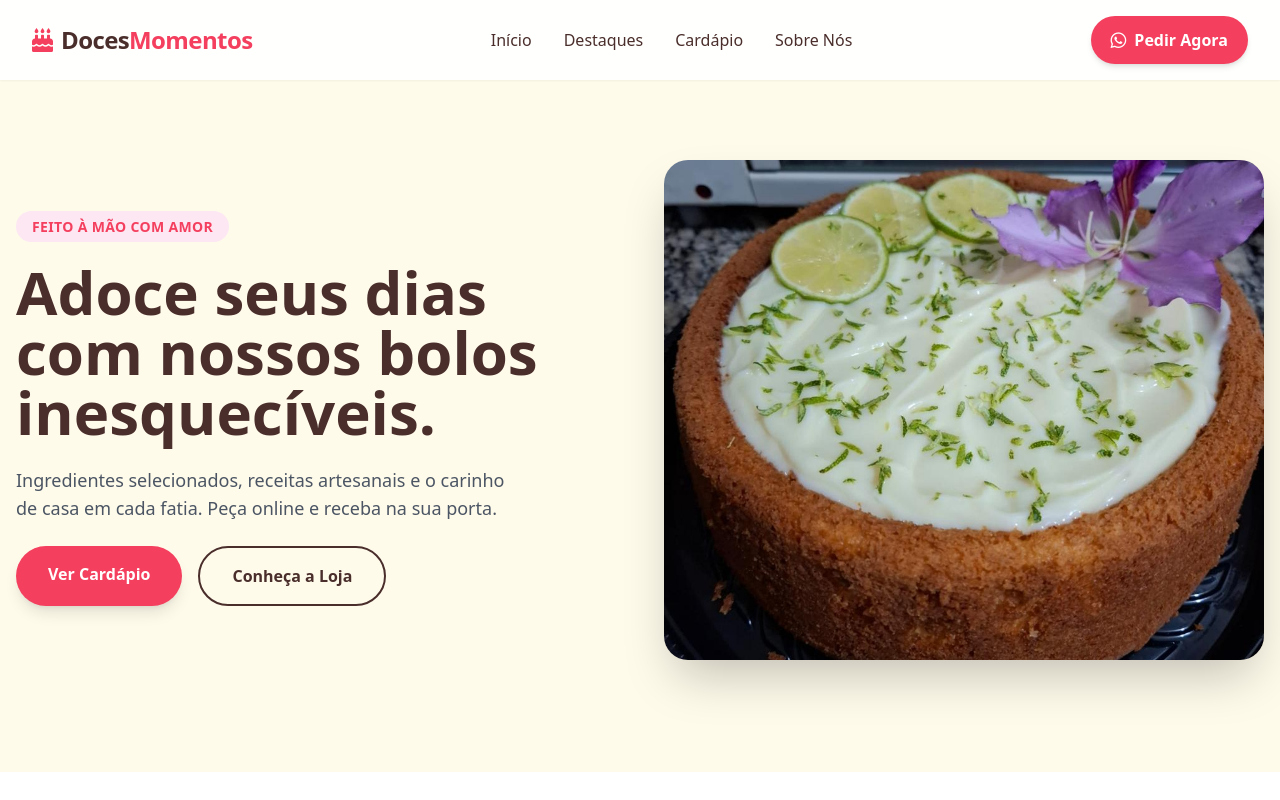
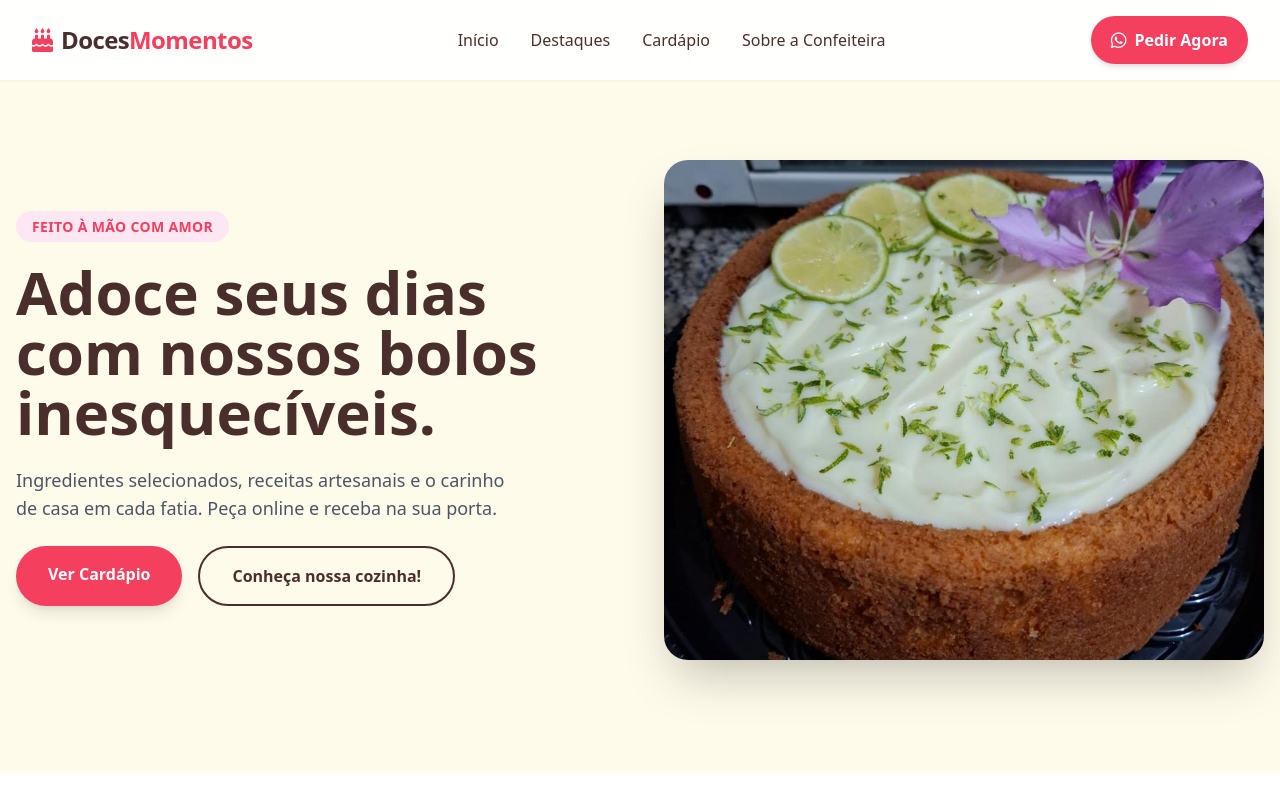
Before and after one commit to vctdini/landing-page, a plain HTML site: page index.html in a window 1280 px wide. Shown: the top 800 px of the page. Drawn offline with nearby package versions, Linux system fonts and the light colour scheme.

Commit message:
Mudança textual conheça a loja e sobre a confeiteira

```diff
--- a/index.html
+++ b/index.html
@@ -40,7 +40,7 @@
         <a href="#inicio" class="hover:text-brand-rose transition-colors">Início</a>
         <a href="#destaques" class="hover:text-brand-rose transition-colors">Destaques</a>
         <a href="cardapio.html" class="hover:text-brand-rose transition-colors">Cardápio</a>
-        <a href="#sobre" class="hover:text-brand-rose transition-colors">Sobre Nós</a>
+        <a href="#sobre" class="hover:text-brand-rose transition-colors">Sobre a Confeiteira</a>
       </div>
 
       <a href="https://wa.me/5532999891480?text=Olá!%20Gostaria%20de%20fazer%20um%20pedido."
@@ -69,7 +69,7 @@
             Ver Cardápio
           </a>
           <a href="#sobre" class="border-2 border-brand-brown text-brand-brown hover:bg-brand-brown hover:text-white px-8 py-4 rounded-full font-bold text-center transition-all">
-            Conheça a Loja
+            Conheça nossa cozinha!
           </a>
         </div>
       </div>
```
